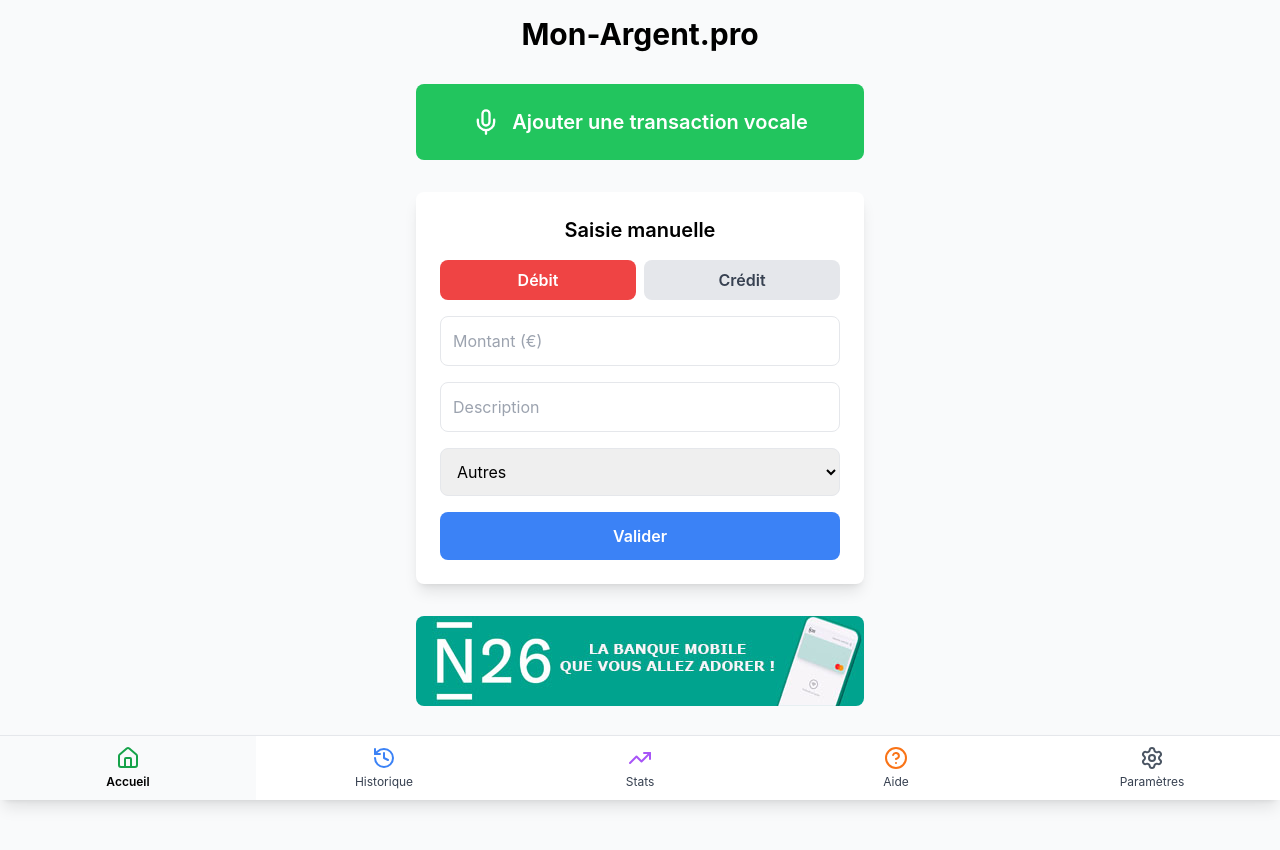
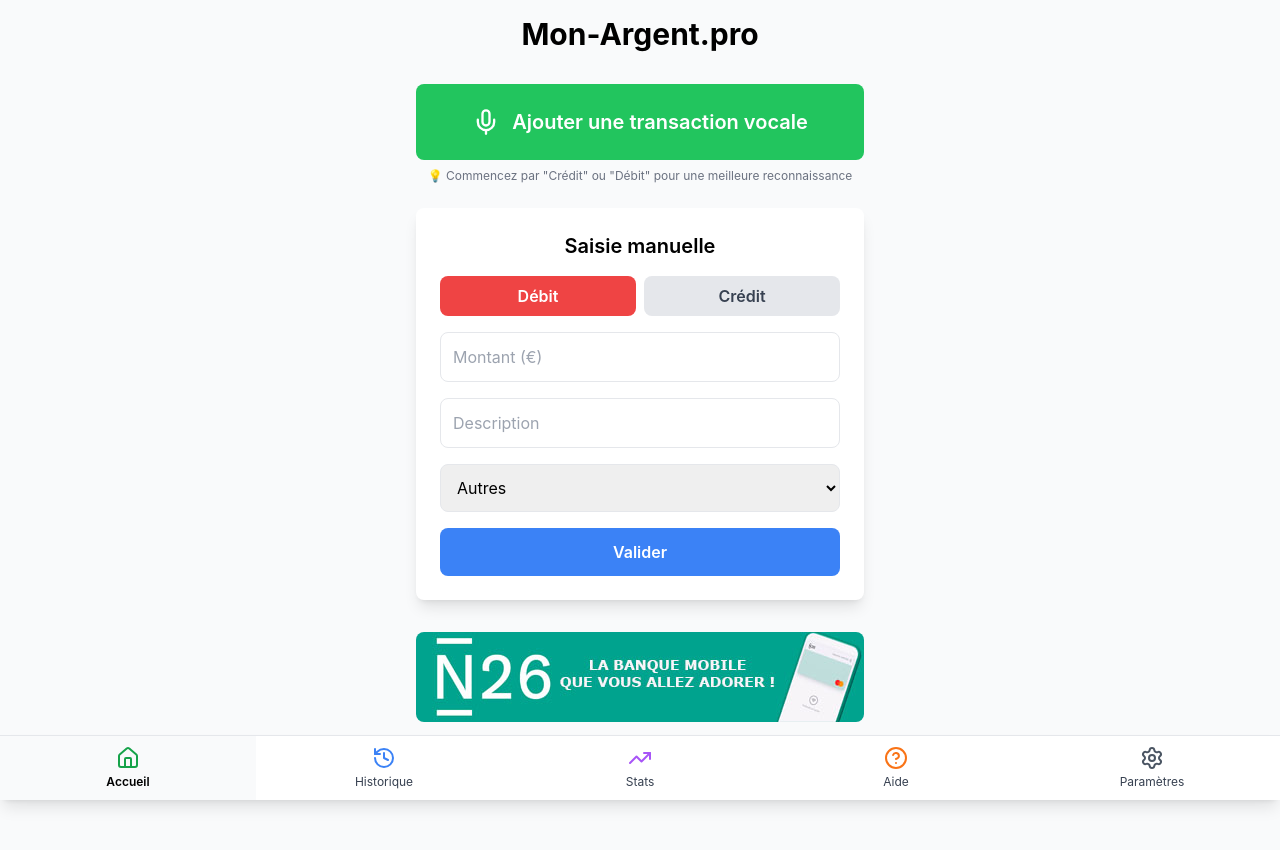
Before and after one commit to Web-Online-Concept/mon-argent, a React (Create React App) app: page / in a window 1280 px wide. Shown: the top 850 px of the page. Built offline with nearby package versions, Linux system fonts and the light colour scheme.

Commit message:
Update App.js

```diff
--- a/src/App.js
+++ b/src/App.js
@@ -573,7 +573,7 @@ const App = () => {
               startRecording();
             }
           }}
-          className={`w-full max-w-md py-6 rounded-lg font-semibold text-xl flex items-center justify-center gap-3 transition-all transform mb-8 ${
+          className={`w-full max-w-md py-6 rounded-lg font-semibold text-xl flex items-center justify-center gap-3 transition-all transform mb-2 ${
             isRecording
               ? 'bg-red-500 text-white scale-95'
               : 'bg-green-500 text-white hover:bg-green-600 hover:scale-105'
@@ -582,6 +582,10 @@ const App = () => {
           {isRecording ? <MicOff size={28} /> : <Mic size={28} />}
           {isRecording ? 'Arrêter l\'enregistrement' : 'Ajouter une transaction vocale'}
         </button>
+
+        <p className="text-xs text-gray-500 text-center mb-6 max-w-md">
+          💡 Commencez par "Crédit" ou "Débit" pour une meilleure reconnaissance
+        </p>
 
         {transcript && (
           <div className="w-full max-w-md mb-4">
```
